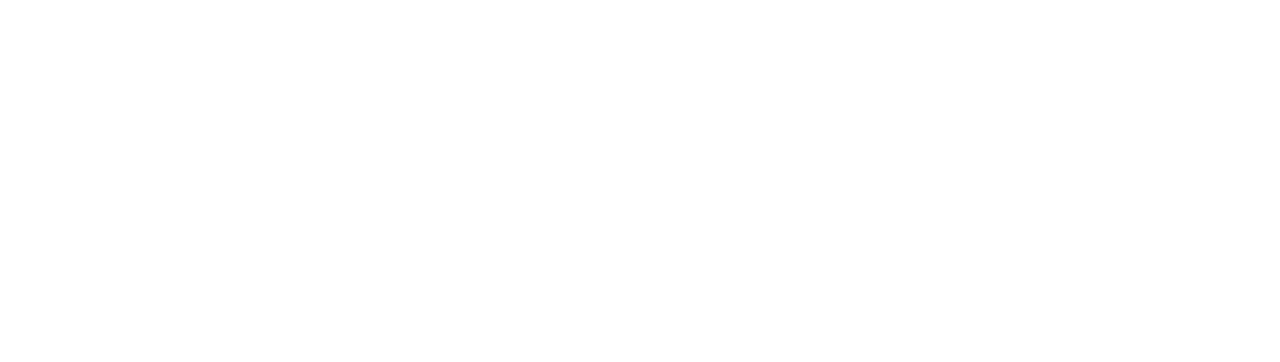
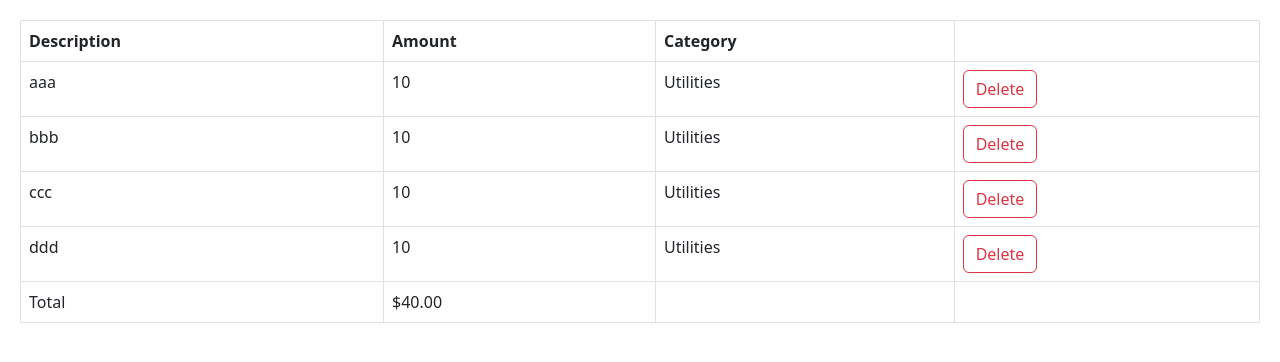
Before and after one commit to hannah-habibpour/expense-tracker, a React (Vite) app: page / in a window 1280 px wide. Shown: the top 362 px of the page. Built offline with nearby package versions, Linux system fonts and the light colour scheme.

Commit message:
Created ExpenseList component and added to App.tsx

```diff
--- a/src/App.tsx
+++ b/src/App.tsx
@@ -1,10 +1,18 @@
+import ExpenseList from "./components/ExpenseList"
 
 
 function App() {
 
+  const expenses = [
+    { id: 1, description: "aaa", amount: 10, category: "Utilities" },
+    { id: 2, description: "bbb", amount: 10, category: "Utilities" },
+    { id: 3, description: "ccc", amount: 10, category: "Utilities" },
+    { id: 4, description: "ddd", amount: 10, category: "Utilities" },
+  ]
+
   return (
     <div>
-
+      <ExpenseList expenses={expenses} onDelete={(id) => console.log("Delete", id)} />
     </div>
   )
 }
--- /dev/null
+++ b/src/components/ExpenseList.tsx
@@ -0,0 +1,53 @@
+import React from 'react'
+
+interface Expense {
+    id: number
+    description: string
+    amount: number
+    category: string
+}
+
+interface Props {
+    expenses: Expense[]
+    onDelete: (id: number) => void
+}
+
+function ExpenseList( { expenses, onDelete }: Props ) {
+  return (
+      <table className="table table-bordered">
+          <thead>
+            <tr>
+                <th>Description</th>
+                <th>Amount</th>
+                <th>Category</th>
+                <th></th>
+            </tr>
+          </thead>
+          <tbody>
+              {expenses.map(expense => <tr key={expense.id}>
+                  <td>{ expense.description }</td>
+                  <td>{ expense.amount }</td>
+                  <td>{ expense.category }</td>
+                  <td>
+                      <button
+                          className="btn btn-outline-danger"
+                          onClick={() => onDelete(expense.id)}
+                      >
+                          Delete
+                      </button>
+                  </td>
+              </tr>)}
+          </tbody>
+          <tfoot>
+            <tr>
+                <td>Total</td>
+                  <td>${ expenses.reduce((acc, expense) => expense.amount + acc, 0 ).toFixed(2)}</td>
+                <td></td>
+                <td></td>
+            </tr>
+          </tfoot>
+    </table>
+  )
+}
+
+export default ExpenseList
```
Also changed, not shown: src/components/Form.tsx (deleted).
